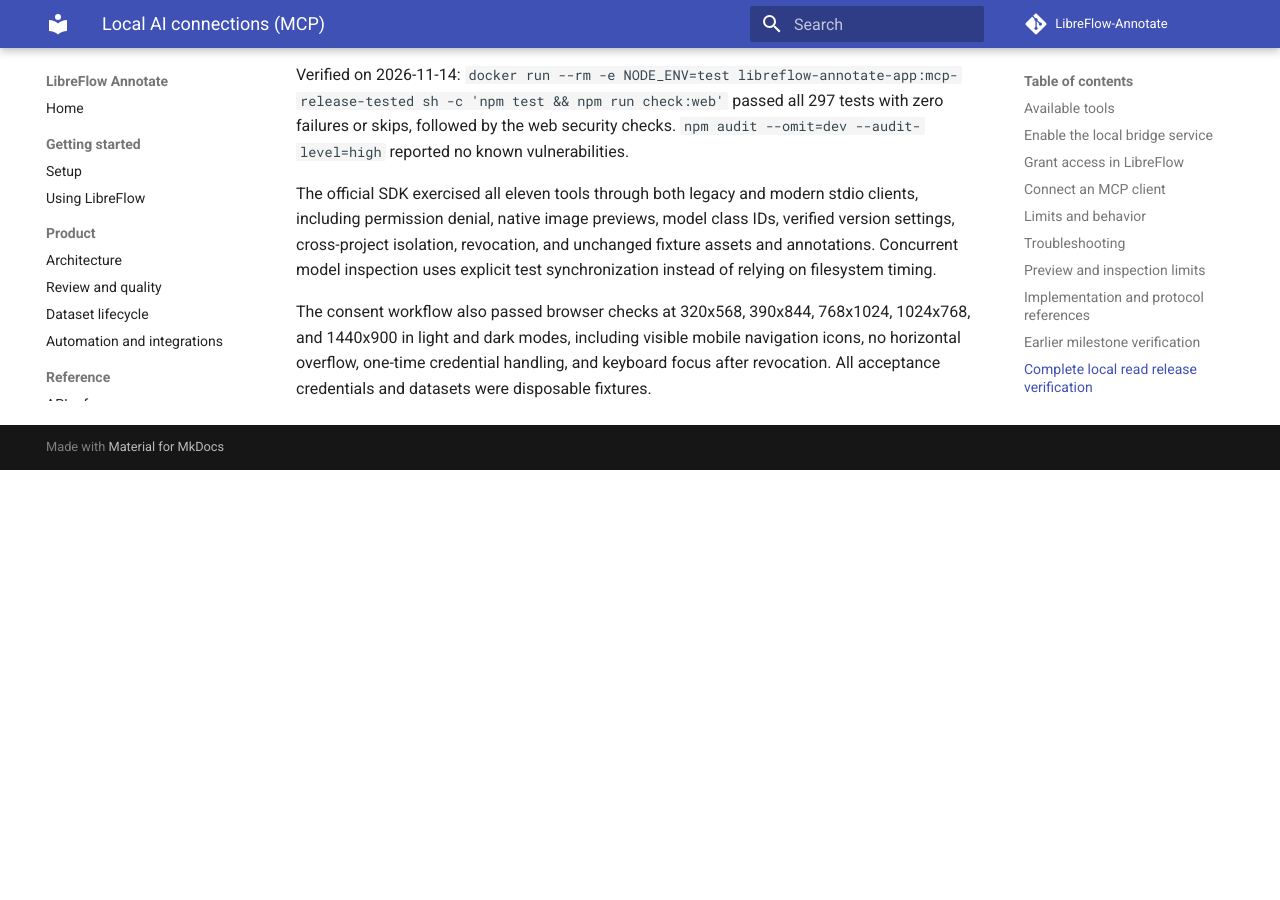
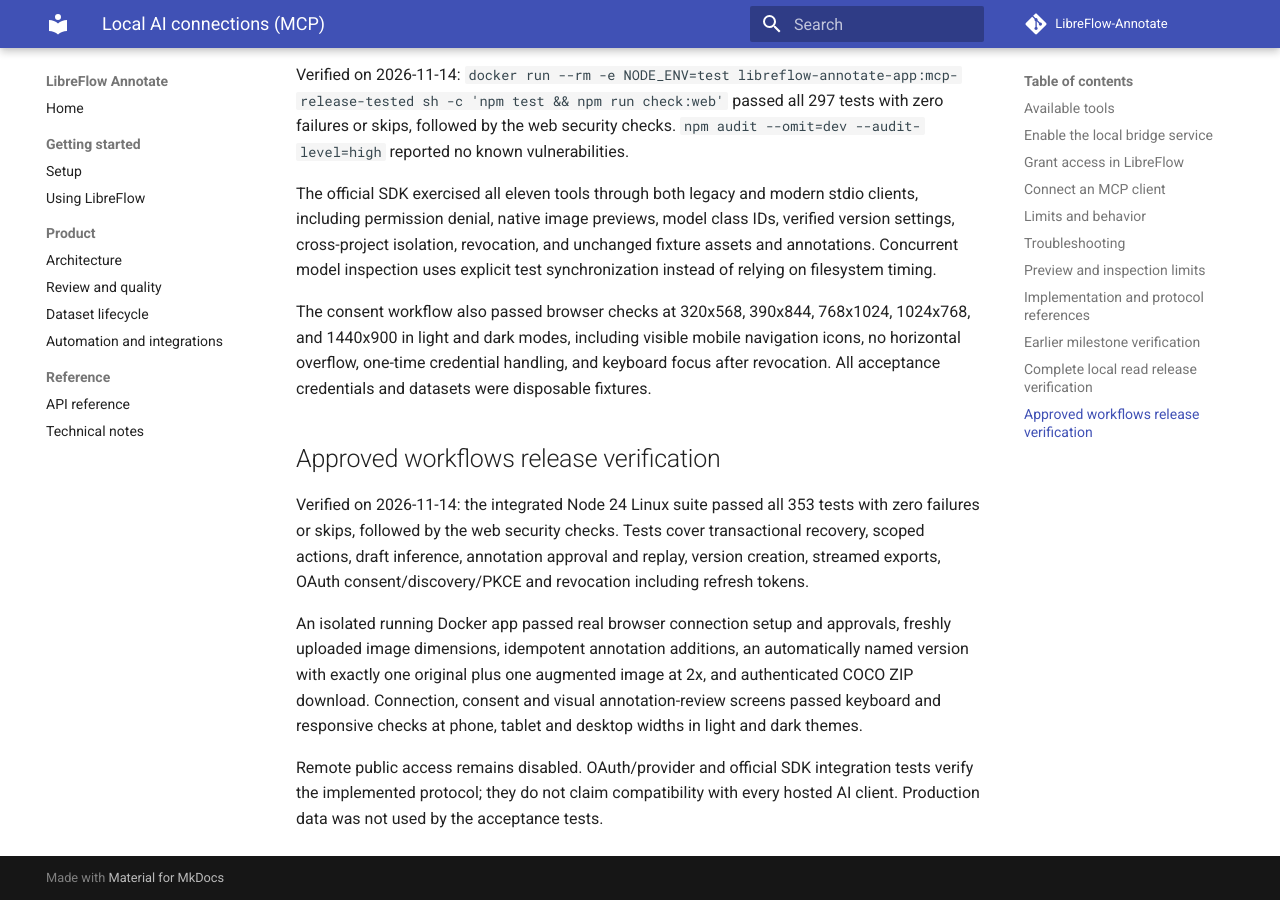
Before and after one commit to private-dev-ph/LibreFlow-Annotate, an MkDocs documentation site: the page built from docs/mcp-local-setup.md, in a window 1280 px wide and 900 px high, scrolled down 5495 px. Built offline with MkDocs 1.6.1 and Material for MkDocs 9.7.7, drawn with Linux system fonts in a browser that asks for light colours; comment, search, counter and statistics services are not loaded; before the commit the page ends 5965 px from its top, so only the background shows below that.

Commit message:
Record verified AI workflows and live export acceptance

```diff
--- a/docs/mcp-local-setup.md
+++ b/docs/mcp-local-setup.md
@@ -125,3 +125,12 @@ Verified on 2026-11-14: `docker run --rm -e NODE_ENV=test libreflow-annotate-app
 The official SDK exercised all eleven tools through both legacy and modern stdio clients, including permission denial, native image previews, model class IDs, verified version settings, cross-project isolation, revocation, and unchanged fixture assets and annotations. Concurrent model inspection uses explicit test synchronization instead of relying on filesystem timing.
 
 The consent workflow also passed browser checks at 320x568, 390x844, 768x1024, 1024x768, and 1440x900 in light and dark modes, including visible mobile navigation icons, no horizontal overflow, one-time credential handling, and keyboard focus after revocation. All acceptance credentials and datasets were disposable fixtures.
+
+
+## Approved workflows release verification
+
+Verified on 2026-11-14: the integrated Node 24 Linux suite passed all 353 tests with zero failures or skips, followed by the web security checks. Tests cover transactional recovery, scoped actions, draft inference, annotation approval and replay, version creation, streamed exports, OAuth consent/discovery/PKCE and revocation including refresh tokens.
+
+An isolated running Docker app passed real browser connection setup and approvals, freshly uploaded image dimensions, idempotent annotation additions, an automatically named version with exactly one original plus one augmented image at 2x, and authenticated COCO ZIP download. Connection, consent and visual annotation-review screens passed keyboard and responsive checks at phone, tablet and desktop widths in light and dark themes.
+
+Remote public access remains disabled. OAuth/provider and official SDK integration tests verify the implemented protocol; they do not claim compatibility with every hosted AI client. Production data was not used by the acceptance tests.
```
Also changed, not shown: 1 other file.
